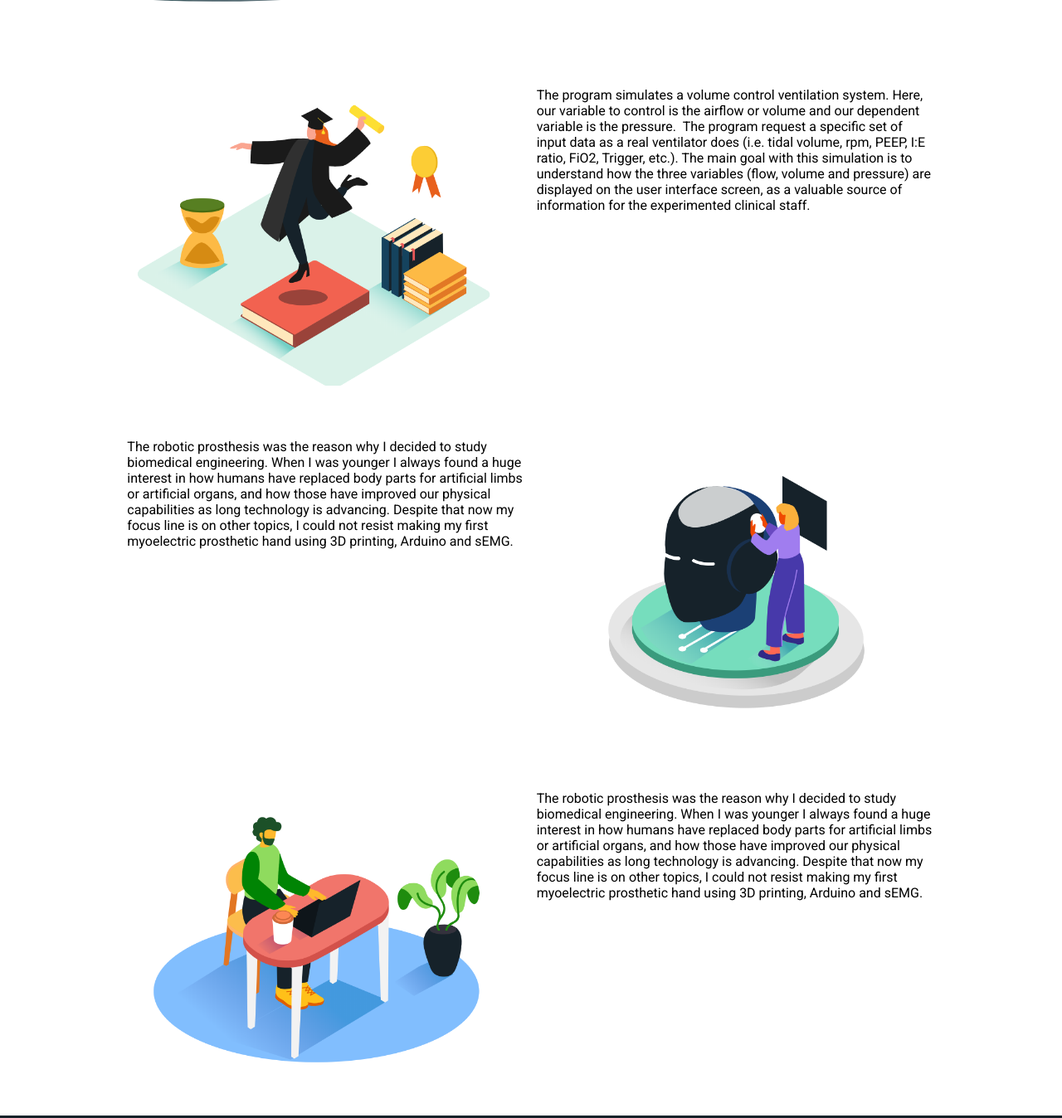
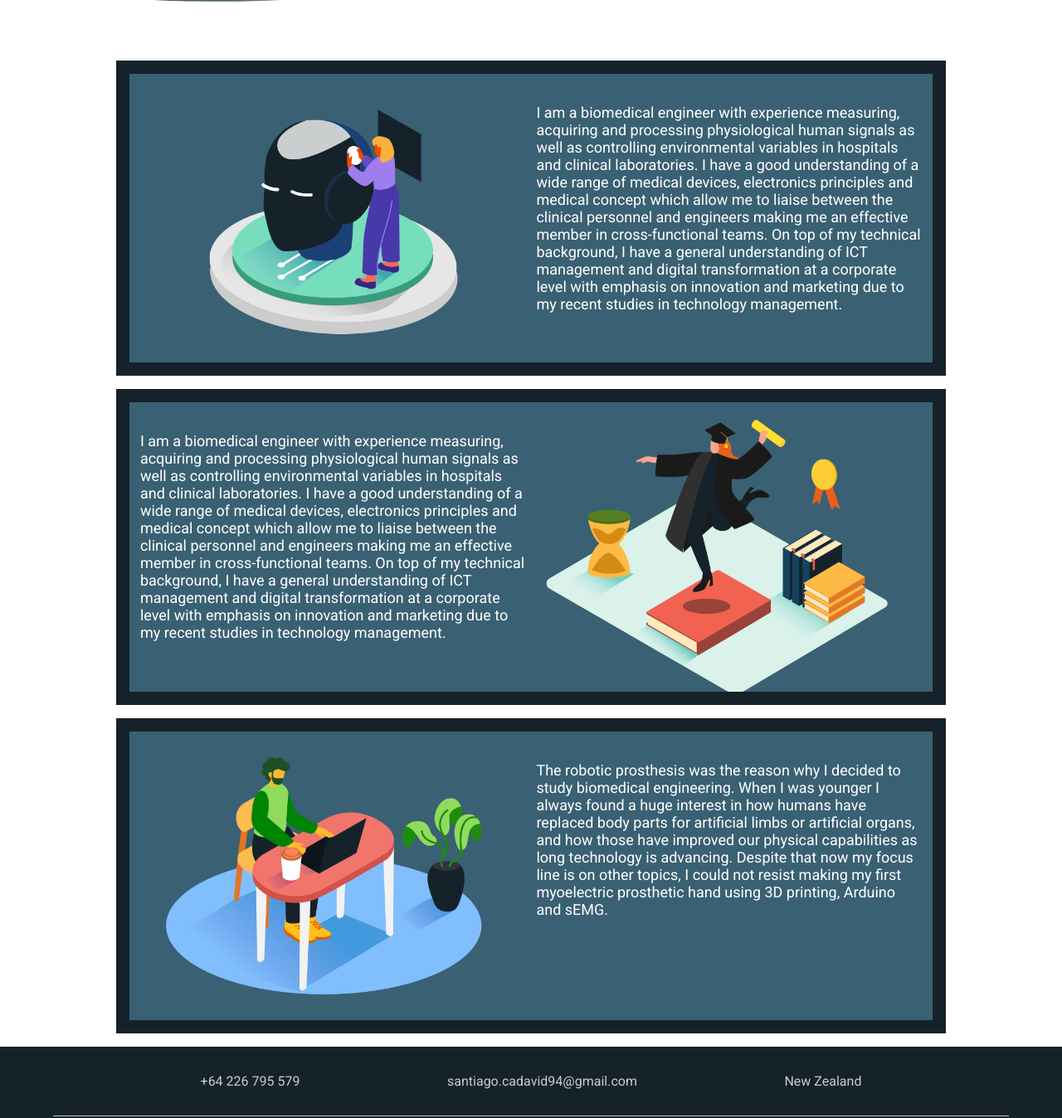
Before and after one commit to Cadavis8/cadavis8.github.io, a plain HTML site: page about.html in a window 1280 px wide. Shown: the part 527-1875 px from the top of the page at 83% size. Drawn offline with Linux system fonts and the light colour scheme.

Commit message:
02092020

```diff
--- a/about.html
+++ b/about.html
@@ -35,29 +35,28 @@
 
     <main>
         <section class="container_2 ventilator">
-            <div class="container-ventilator">
-                <img src="img/graduation.png" alt="" class="picture-1">
-                <div class="text">
+            <div class="container2-ventilator">
+                <img src="img/artificial_intelligence.png" alt="" class="picture-1">
+                <div class="text_about">
                     <!-- <h3>Title</h3> -->
-                    <p>The program simulates a volume control ventilation system. Here, our variable to control is the airflow or volume and our dependent variable is the pressure.
-                        The program request a specific set of input data as a real ventilator does (i.e. tidal volume, rpm, PEEP, I:E ratio, FiO2, Trigger, etc.). The main goal with this simulation is to understand how the three variables (flow, volume and pressure) are displayed on the user interface screen, as a valuable source of information for the experimented clinical staff.</p>
+                    <p>I am a biomedical engineer with experience measuring, acquiring and processing physiological human signals as well as controlling environmental variables in hospitals and clinical laboratories. I have a good understanding of a wide range of medical devices, electronics principles and medical concept which allow me to liaise between the clinical personnel and engineers making me an effective member in cross-functional teams. On top of my technical background, I have a general understanding of ICT management and digital transformation at a corporate level with emphasis on innovation and marketing due to my recent studies in technology management.
+                    </p>
                 </div>
             </div>
         </section>
         <section class="container_2 EMG">
-            <div class="container-EMG">
-                <div class="text">
+            <div class="container2-EMG">
+                <div class="text_about">
                     <!-- <h3>Title</h3> -->
-                    <p>The robotic prosthesis was the reason why I decided to study biomedical engineering. When I was younger I always found a huge interest in how humans have replaced body parts for artificial limbs or artificial organs, and how those have improved our physical capabilities as long technology is advancing.
-                        Despite that now my focus line is on other topics, I could not resist making my first myoelectric prosthetic hand using 3D printing, Arduino and sEMG.</p>
+                    <p>I am a biomedical engineer with experience measuring, acquiring and processing physiological human signals as well as controlling environmental variables in hospitals and clinical laboratories. I have a good understanding of a wide range of medical devices, electronics principles and medical concept which allow me to liaise between the clinical personnel and engineers making me an effective member in cross-functional teams. On top of my technical background, I have a general understanding of ICT management and digital transformation at a corporate level with emphasis on innovation and marketing due to my recent studies in technology management.                    </p>
                 </div>
-                <img src="img/artificial_intelligence.png" alt="" class="picture-2">
+                <img src="img/graduation.png" alt="" class="picture-2">
             </div>
         </section>
         <section class="container_2 Myo-prosthetic">
-            <div class="container-Myo-prosthetic">
+            <div class="container2-Myo-prosthetic">
                 <img src="img/focused_working.png" width="100%" height="auto" alt="" class="picture-3">
-                <div class="text">
+                <div class="text_about">
                     <!-- <h3>Title</h3> -->
                     <p>The robotic prosthesis was the reason why I decided to study biomedical engineering. When I was younger I always found a huge interest in how humans have replaced body parts for artificial limbs or artificial organs, and how those have improved our physical capabilities as long technology is advancing.
                          Despite that now my focus line is on other topics, I could not resist making my first myoelectric prosthetic hand using 3D printing, Arduino and sEMG.</p>
--- a/css/estilos.css
+++ b/css/estilos.css
@@ -17,11 +17,13 @@ body{
 }
 
 .container_2{
-    padding: 2em 0;
+    padding: 1em 1em 1em 1em;
     width: 90%;
     max-width: 1000px;
     margin: auto;
     overflow: hidden;
+    background-color: #16222A;
+    margin-bottom: 1em;
 }
 
 .title{
@@ -194,16 +196,47 @@ footer{
 
 /* About me */
 
+.container2-ventilator{
+    display: flex;
+    justify-content: space-evenly;
+    background-color: #3A6073;
+}
 .picture-1{
     width: 48%;
 }
-
+.ventilator .text_about{
+    width: 48%;
+    margin-top: 2em;
+    font-size: 18px;
+    color: #fff;
+}
+.container2-EMG{
+    display: flex;
+    justify-content: space-evenly;
+    background-color: #3A6073;
+}
 .picture-2{
     width: 48%;
 }
-
+.EMG .text_about{
+    width: 48%;
+    margin-top: 2em;
+    font-size: 18px;
+    color: #fff;
+}
+.container2-Myo-prosthetic{
+    display: flex;
+    justify-content: space-evenly;
+    background-color: #3A6073;
+}
 .picture-3{
     width: 48%;
+}
+.Myo-prosthetic .text_about{
+    width: 48%;
+    margin-top: 2em;
+    font-size: 18px;
+    color: #fff;
 }
 
 /* Publications */
```
